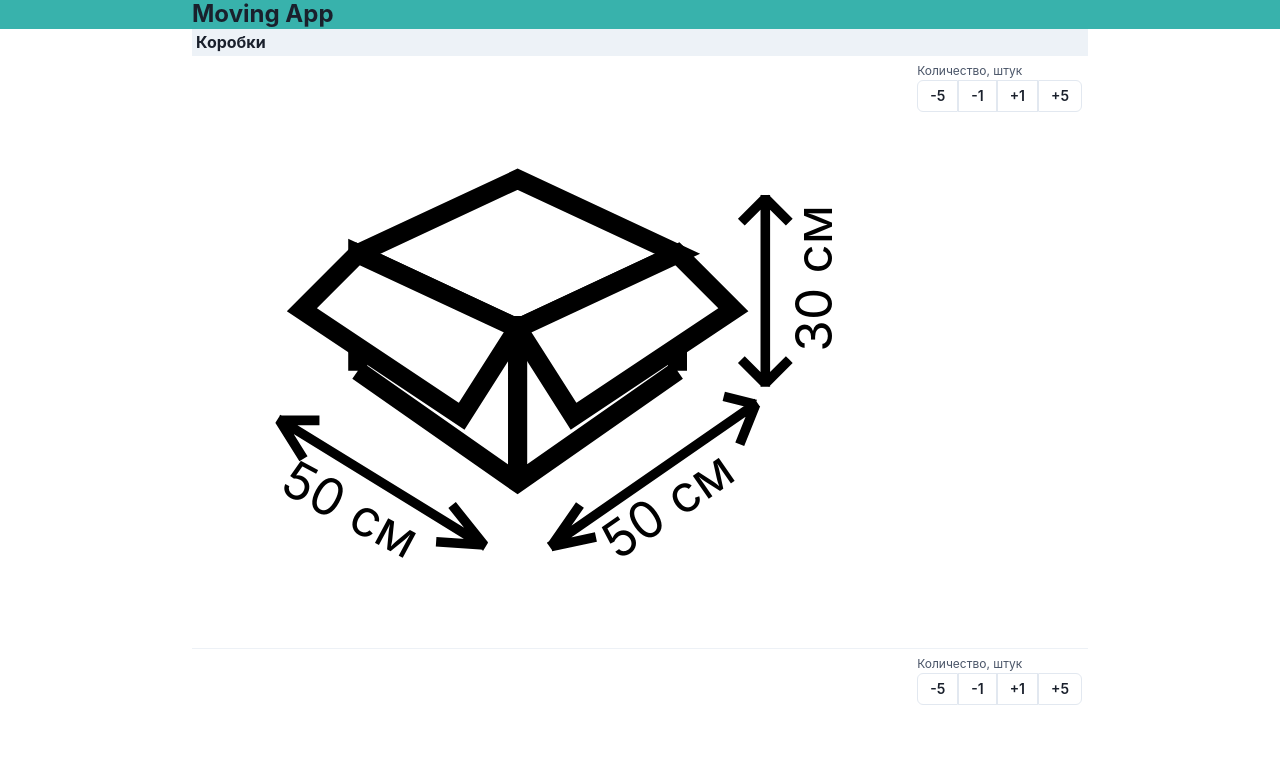
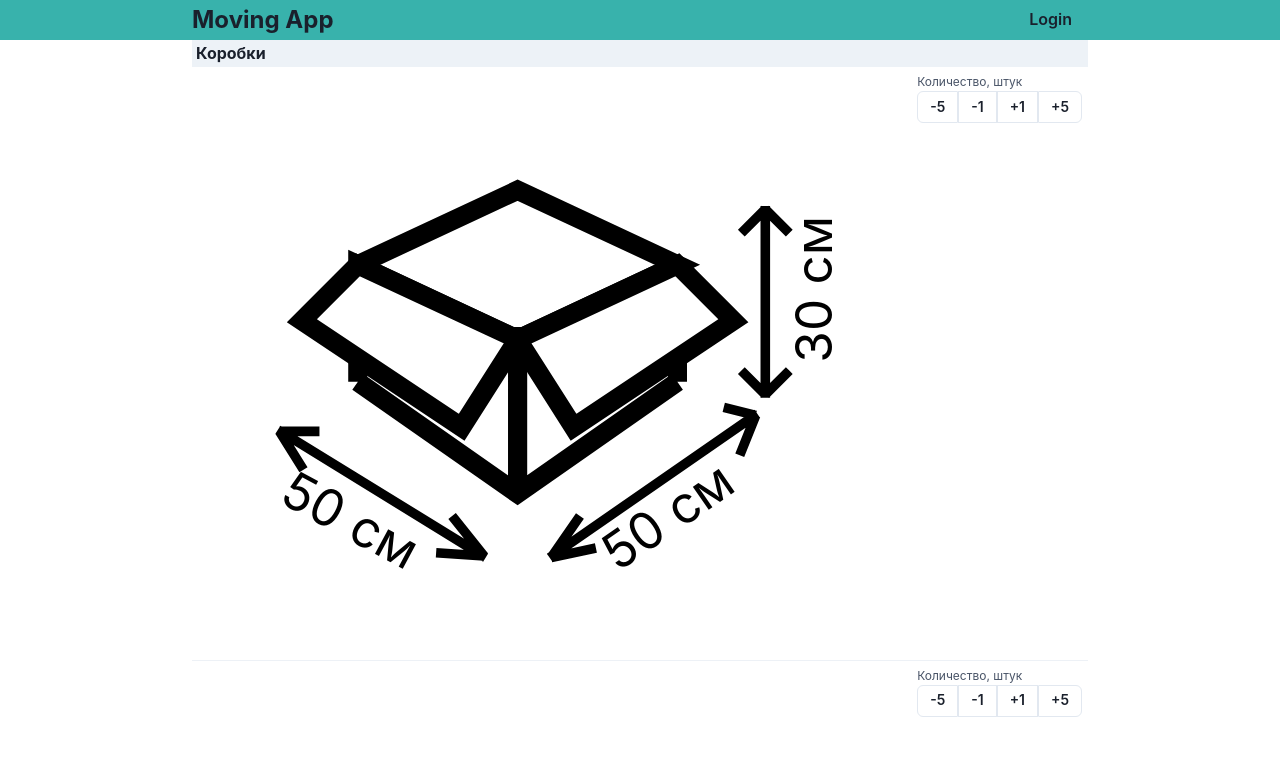
Before and after one commit to NurbekGithub/moving, a Next.js app: page / in a window 1280 px wide. Shown: the top 759 px of the page. Built offline with nearby package versions, Linux system fonts and the light colour scheme; no server answers.

Commit message:
Feat: added google login

```diff
--- /dev/null
+++ b/components/Header.tsx
@@ -0,0 +1,57 @@
+import { Button, Box, Container, Flex, Heading } from "@chakra-ui/react";
+import { signIn, signOut, useSession } from "next-auth/client";
+import React from "react";
+import { FiChevronLeft } from "react-icons/fi";
+import { useSnapshot } from "valtio";
+import { store } from "../store";
+import { changePage } from "../store/actions/pageStateActions";
+
+export function Header() {
+  const snap = useSnapshot(store);
+  const [session] = useSession();
+  return (
+    <Box as="header" background="teal.400">
+      <Container d="flex" alignItems="center">
+        {snap.pageState === "maps" && (
+          <Box
+            as={FiChevronLeft}
+            w="30px"
+            p="1"
+            size="xl"
+            onClick={() => changePage("parametrs")}
+          />
+        )}
+        {snap.pageState === "results" && (
+          <Box
+            as={FiChevronLeft}
+            w="30px"
+            p="1"
+            size="xl"
+            onClick={() => changePage("maps")}
+          />
+        )}
+        <Flex justify="space-between" alignItems="center" flex="1">
+          <Heading fontSize="2xl">Moving App</Heading>
+          {!session && (
+            <Button
+              variant="ghost"
+              borderRadius="none"
+              onClick={() => signIn()}
+            >
+              Login
+            </Button>
+          )}
+          {session && (
+            <Button
+              variant="ghost"
+              borderRadius="none"
+              onClick={() => signOut()}
+            >
+              Logout
+            </Button>
+          )}
+        </Flex>
+      </Container>
+    </Box>
+  );
+}
--- /dev/null
+++ b/components/MainLayout.tsx
@@ -0,0 +1,15 @@
+import { Header } from "./Header";
+
+type MainLayoutProps = {
+  children: React.ReactNode;
+};
+
+export function MainLayout(props: MainLayoutProps) {
+  const { children } = props;
+  return (
+    <>
+      <Header />
+      {children}
+    </>
+  );
+}
--- /dev/null
+++ b/components/Maps.tsx
@@ -0,0 +1,59 @@
+import { Box, Button } from "@chakra-ui/react";
+import React, { useState, useEffect } from "react";
+import { FiArrowRight } from "react-icons/fi";
+import {
+  MapState,
+  SearchControl,
+  YMaps,
+  ZoomControl,
+  Map,
+  // RoutePanel,
+} from "react-yandex-maps";
+import { useSnapshot } from "valtio";
+import { useGeoPosition } from "../hooks/useGeoPosition";
+import { store } from "../store";
+import { changePage } from "../store/actions/pageStateActions";
+
+const ASTANA_GEO_POINT = [51.128207, 71.430411];
+const defaultState: MapState = {
+  center: ASTANA_GEO_POINT,
+  zoom: 9,
+};
+export function Maps() {
+  const snap = useSnapshot(store);
+  const isHidden = snap.pageState !== "maps";
+  const [position] = useGeoPosition(!isHidden);
+  const [state, setState] = useState(defaultState);
+
+  useEffect(() => {
+    if (position) {
+      setState({
+        center: [position.coords.latitude, position.coords.longitude],
+        zoom: 15,
+      });
+    }
+  }, [position]);
+  return (
+    <Box flex="1" d="flex" w="100%" hidden={isHidden} position="relative">
+      <YMaps query={{ apikey: "922688b0-ec1e-4fe7-92f7-deea83d01c3d" }}>
+        <Map width="100%" style={{ flex: 1 }} state={state}>
+          <SearchControl />
+          <ZoomControl />
+        </Map>
+      </YMaps>
+      <Button
+        rightIcon={<FiArrowRight />}
+        colorScheme="teal"
+        borderRadius="none"
+        isFullWidth
+        position="absolute"
+        bottom="0"
+        onClick={() => {
+          changePage("results");
+        }}
+      >
+        Далее
+      </Button>
+    </Box>
+  );
+}
--- a/package.json
+++ b/package.json
@@ -12,7 +12,8 @@
     "@emotion/react": "^11.1.5",
     "@emotion/styled": "^11.1.5",
     "framer-motion": "^4.0.3",
-    "next": "^10.1.1",
+    "next": "^10.1.3",
+    "next-auth": "^3.14.8",
     "react": "17.0.2",
     "react-dom": "17.0.2",
     "react-icons": "^4.2.0",
@@ -20,6 +21,7 @@
     "valtio": "^1.0.2"
   },
   "devDependencies": {
+    "@types/next-auth": "^3.13.0",
     "@types/node": "^14.14.35",
     "@types/react": "^17.0.3",
     "typescript": "^4.2.3"
--- a/pages/_app.tsx
+++ b/pages/_app.tsx
@@ -1,12 +1,15 @@
 import { ChakraProvider } from "@chakra-ui/react";
 import { AppProps } from "next/app";
+import { Provider } from "next-auth/client";
 import { theme } from "../theme";
 
 function MyApp({ Component, pageProps }: AppProps) {
   return (
-    <ChakraProvider theme={theme}>
-      <Component {...pageProps} />
-    </ChakraProvider>
+    <Provider session={pageProps.session}>
+      <ChakraProvider theme={theme}>
+        <Component {...pageProps} />
+      </ChakraProvider>
+    </Provider>
   );
 }
 export default MyApp;
--- a/pages/index.tsx
+++ b/pages/index.tsx
@@ -1,7 +1,6 @@
 import {
   Accordion,
   AccordionButton,
-  AccordionIcon,
   AccordionItem,
   AccordionPanel,
   Badge,
@@ -16,23 +15,13 @@ import {
   List,
   ListIcon,
   ListItem,
-  Stat,
-  StatNumber,
   Text,
   VStack,
 } from "@chakra-ui/react";
 import Head from "next/head";
-import React, { ChangeEvent, ReactNode, useEffect, useState } from "react";
+import React, { ChangeEvent, ReactNode } from "react";
 import { useSnapshot } from "valtio";
-import { FiArrowRight, FiCheck, FiChevronLeft } from "react-icons/fi";
-import {
-  Map,
-  MapState,
-  SearchControl,
-  YMaps,
-  ZoomControl,
-} from "react-yandex-maps";
-import { useGeoPosition } from "../hooks/useGeoPosition";
+import { FiArrowRight, FiCheck } from "react-icons/fi";
 import { BoxSVG } from "../components/Box";
 import { AdditionalHelpTypes, store } from "../store";
 import {
@@ -41,6 +30,9 @@ import {
   setCargoVolumeDirty,
 } from "../store/actions/boxStateActions";
 import { changePage } from "../store/actions/pageStateActions";
+import { Maps } from "../components/Maps";
+import { Header } from "../components/Header";
+import { MainLayout } from "../components/MainLayout";
 
 type ParamHeaderProps = {
   children: ReactNode;
@@ -271,50 +263,6 @@ function Parametrs() {
   );
 }
 
-const ASTANA_GEO_POINT = [51.128207, 71.430411];
-const defaultState: MapState = {
-  center: ASTANA_GEO_POINT,
-  zoom: 9,
-};
-function Maps() {
-  const snap = useSnapshot(store);
-  const isHidden = snap.pageState !== "maps";
-  const [position] = useGeoPosition(!isHidden);
-  const [state, setState] = useState(defaultState);
-
-  useEffect(() => {
-    if (position) {
-      setState({
-        center: [position.coords.latitude, position.coords.longitude],
-        zoom: 15,
-      });
-    }
-  }, [position]);
-  return (
-    <Box flex="1" d="flex" w="100%" hidden={isHidden} position="relative">
-      <YMaps query={{ apikey: "922688b0-ec1e-4fe7-92f7-deea83d01c3d" }}>
-        <Map width="100%" style={{ flex: 1 }} state={state}>
-          <SearchControl />
-          <ZoomControl />
-        </Map>
-      </YMaps>
-      <Button
-        rightIcon={<FiArrowRight />}
-        colorScheme="teal"
-        borderRadius="none"
-        isFullWidth
-        position="absolute"
-        bottom="0"
-        onClick={() => {
-          changePage("results");
-        }}
-      >
-        Далее
-      </Button>
-    </Box>
-  );
-}
-
 const results = [];
 
 function Results() {
@@ -454,37 +402,14 @@ function Results() {
 export default function Home() {
   const snap = useSnapshot(store);
   return (
-    <>
+    <MainLayout>
       <Head>
         <title>Moving App</title>
         <link rel="icon" href="/favicon.ico" />
       </Head>
-      <Box as="header" background="teal.400">
-        <Container d="flex" alignItems="center">
-          {snap.pageState === "maps" && (
-            <Box
-              as={FiChevronLeft}
-              w="30px"
-              p="1"
-              size="xl"
-              onClick={() => (snap.pageState = "parametrs")}
-            />
-          )}
-          {snap.pageState === "results" && (
-            <Box
-              as={FiChevronLeft}
-              w="30px"
-              p="1"
-              size="xl"
-              onClick={() => (snap.pageState = "maps")}
-            />
-          )}
-          <Heading fontSize="2xl">Moving App</Heading>
-        </Container>
-      </Box>
       {snap.pageState === "parametrs" && <Parametrs />}
       {snap.pageState === "results" && <Results />}
       <Maps />
-    </>
+    </MainLayout>
   );
 }
--- a/tsconfig.json
+++ b/tsconfig.json
@@ -23,7 +23,7 @@
     "next-env.d.ts",
     "**/*.ts",
     "**/*.tsx"
-  ],
+, "pages/api/auth/[...nextauth].js"  ],
   "exclude": [
     "node_modules"
   ]
```
Also changed, not shown: pages/api/auth/[...nextauth].ts (added, +14 -0 lines), 1 other file (tests, documents, lock files or other folders).
